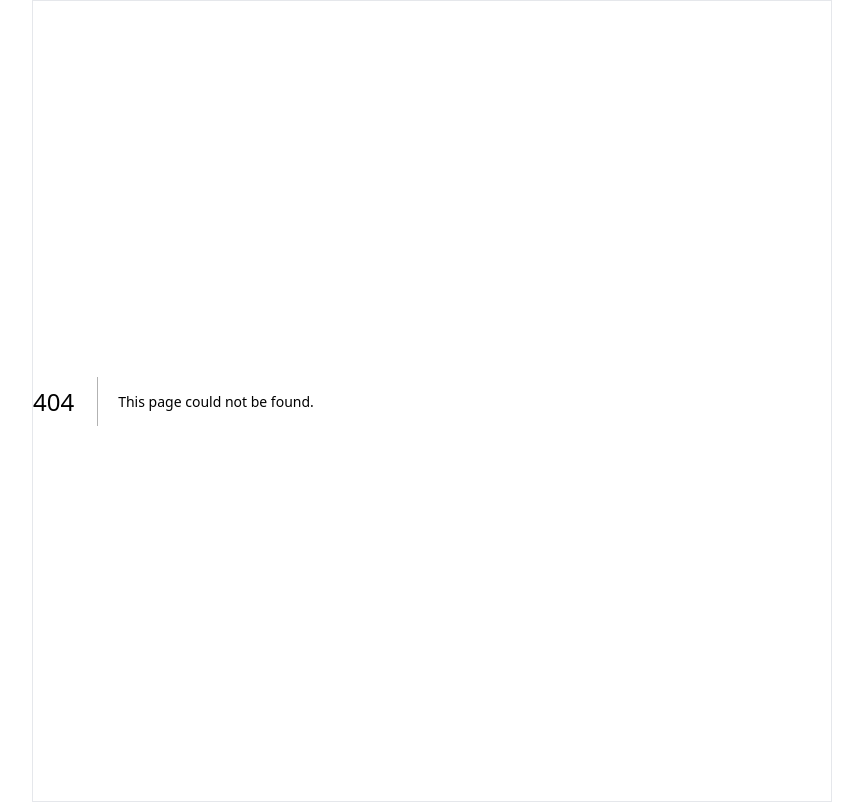
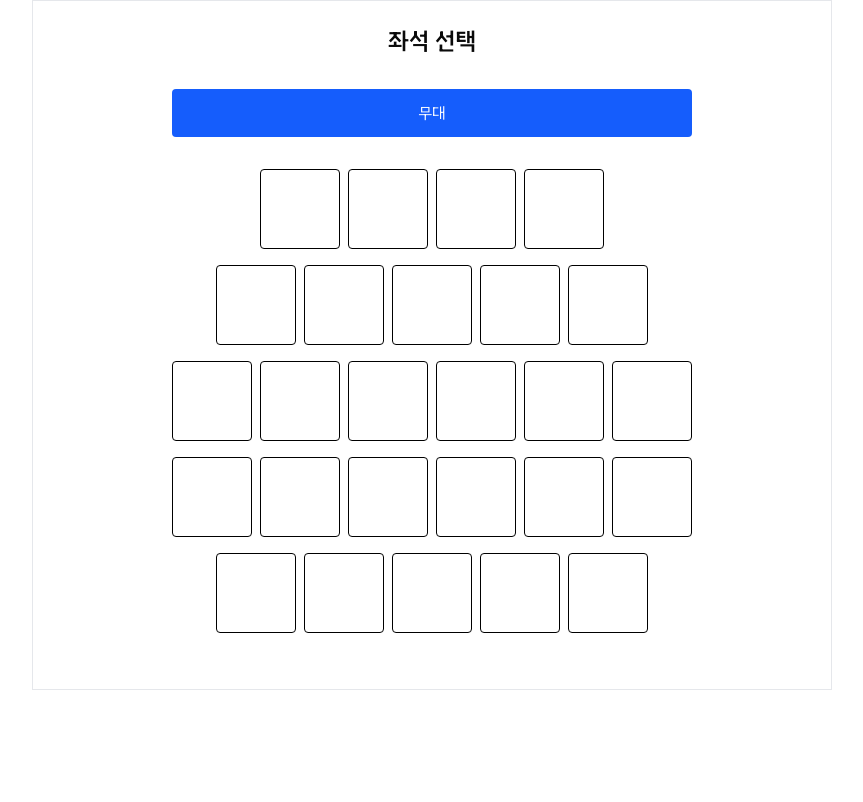
Before and after one commit to theDizzt/neolink-webapp, a Next.js app: page /home/play/1/selectseat in a window 1280 px wide. Before the commit this address had no page. Shown: the whole page, without its empty margins (208-1071 px from the left). Built offline with nearby package versions, Linux system fonts and the light colour scheme.

Commit message:
좌석 선택 페이지(selectseat) 좌석 선택/호버까지 완성
현재 좌석 선택 정보창 및 참가 버튼 제작 중

```diff
--- /dev/null
+++ b/app/home/play/[uid]/selectseat/page.tsx
@@ -0,0 +1,124 @@
+'use client';
+import { useState } from 'react';
+
+type Seat = {
+    id: string;
+    row: string;
+    number: number;
+    reserved?: boolean;
+    groupId?: string;
+};
+
+type GroupInfo = {
+    id: string;
+    name: string;
+    seats: string[];
+};
+
+export default function TheaterSeatMap() {
+    const [selectedGroup, setSelectedGroup] = useState<string | null>(null);
+    const [hoveredGroup, setHoveredGroup] = useState<GroupInfo | null>(null);
+
+    // 좌석 그룹 정의
+    const groupDefinitions: GroupInfo[] = [
+        { id: 'group1', name: '앞자리 좌측', seats: ['A1', 'B1', 'B2'] },
+        { id: 'group2', name: '앞자리 중앙', seats: ['A2', 'A3', 'B3'] },
+        { id: 'group3', name: '앞자리 우측', seats: ['A4', 'B4', 'B5'] },
+        { id: 'group4', name: '중앙 좌측', seats: ['C1', 'C2', 'D1', 'D2'] },
+        { id: 'group5', name: '정중앙', seats: ['C3', 'C4', 'D3', 'D4'] },
+        { id: 'group6', name: '중앙 우측', seats: ['C5', 'C6', 'D5', 'D6'] },
+        { id: 'group7', name: '뒷자리', seats: ['E1', 'E2', 'E3', 'E4', 'E5'] }
+    ];
+
+    // 좌석 만들기 위해 데이터 생성
+    const generateSeats = () => {
+        const rows = [
+            { row: 'A', count: 4 },
+            { row: 'B', count: 5 },
+            { row: 'C', count: 6 },
+            { row: 'D', count: 6 },
+            { row: 'E', count: 5 }
+        ];
+
+        const seats: Seat[] = [];
+
+        rows.forEach(rowInfo => {
+            for (let i = 1; i <= rowInfo.count; i++) {
+                const seatId = `${rowInfo.row}${i}`; //A1,A2.. 만들기
+                const group = groupDefinitions.find(g => g.seats.includes(seatId));//좌석이 포함된 그룹을 찾는다 예)A1은 group1
+
+                seats.push({
+                    id: seatId,
+                    row: rowInfo.row,
+                    number: i,
+                    groupId: group.id
+                });
+            }
+        });
+
+        return seats;
+    };
+
+    const seats = generateSeats();
+
+    // 현재 선택된 그룹의 좌석들
+    const selectedSeats = selectedGroup
+        ? groupDefinitions.find(g => g.id === selectedGroup).seats //selectedgroup이 있으면 해당 그룹의 좌석 반환  예)selectedGroup = group1 이면 selectedSeats = [a1,a2]
+        : [];
+
+    //그룹 선택/해제를 토글하는 함수
+    const toggleGroupSelection = (groupId: string) => {
+        setSelectedGroup(prev => prev === groupId ? null : groupId);
+    };
+
+    // 그룹 호버 관리
+    const handleSeatHover = (seatId: string) => {
+        const seat = seats.find(s => s.id === seatId);
+        if (seat?.groupId) {
+            const group = groupDefinitions.find(g => g.id === seat.groupId);
+            setHoveredGroup(group || null);
+        } else {
+            setHoveredGroup(null);
+        }
+    };
+
+    return (
+        <div className="max-w-4xl mx-auto p-6">
+            <h1 className="text-2xl font-bold text-center mb-8">좌석 선택</h1>
+            {/* 무대 나중에 이미지 삽입 해야됨 */}
+            <div className="bg-blue-600 text-white text-center py-3 mb-8 rounded">
+                무대
+            </div>
+
+            {/* 좌석 배치도 */}
+            <div className="grid gap-4 mb-8">
+                {['A', 'B', 'C', 'D', 'E'].map(row => (
+                    <div key={row} className="flex justify-center gap-2">
+                        {seats
+                            .filter(seat => seat.row === row)
+                            .map(seat => {
+                                const isInHoveredGroup = hoveredGroup && seat.groupId === hoveredGroup.id;//호버 상태 확인
+                                const isSelected = selectedSeats.includes(seat.id);//선택 상태 확인
+
+                                return (
+                                    <button
+                                        key={seat.id}
+                                        onClick={() => seat.groupId && toggleGroupSelection(seat.groupId)}
+                                        onMouseEnter={() => handleSeatHover(seat.id)}
+                                        onMouseLeave={() => setHoveredGroup(null)}
+                                        className={`w-20 h-20 rounded flex justify-center transition-colors
+                      ${isSelected
+                                                ? 'bg-black'
+                                                : isInHoveredGroup
+                                                    ? 'bg-gray-500 border-2 border-black/500'
+                                                    : 'bg-white border border-black/100'}`}
+                                    />
+                                );
+                            })}
+                    </div>
+                ))}
+            </div>
+
+        </div>
+    );
+}
```
